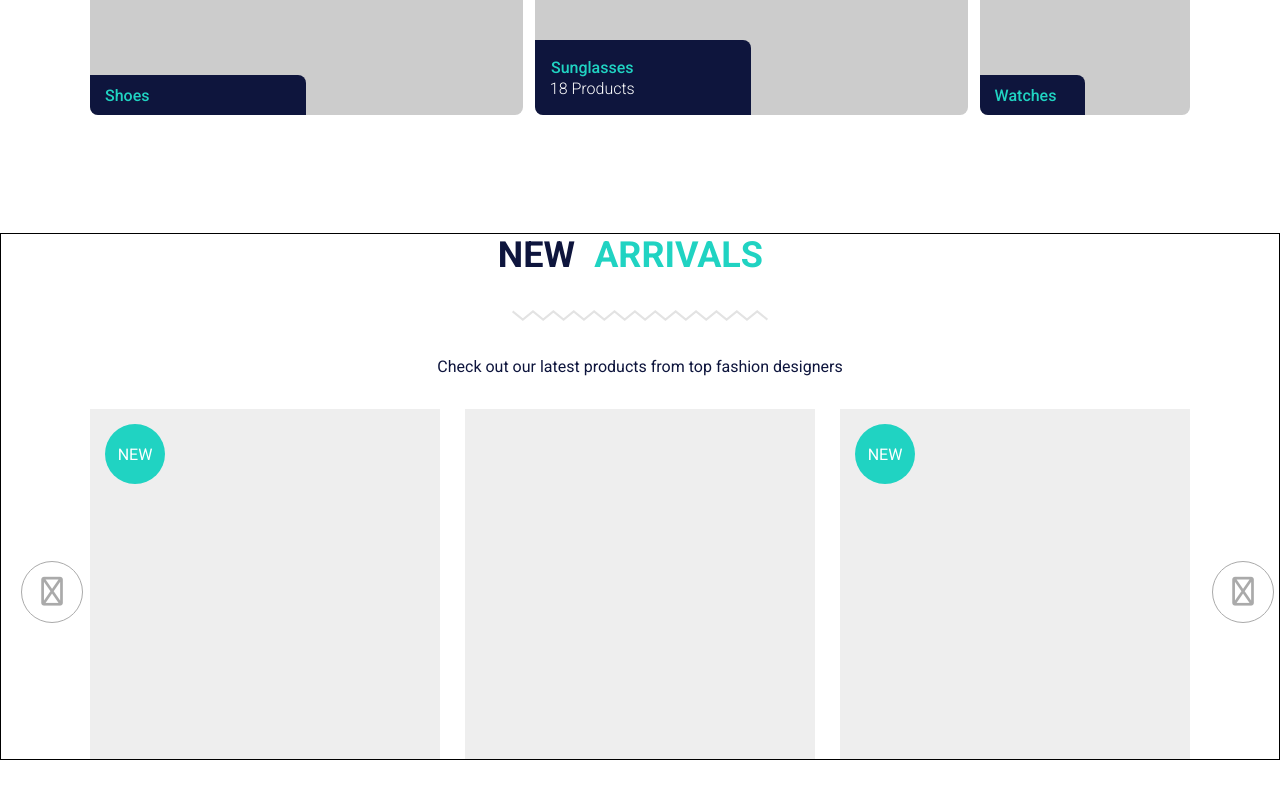
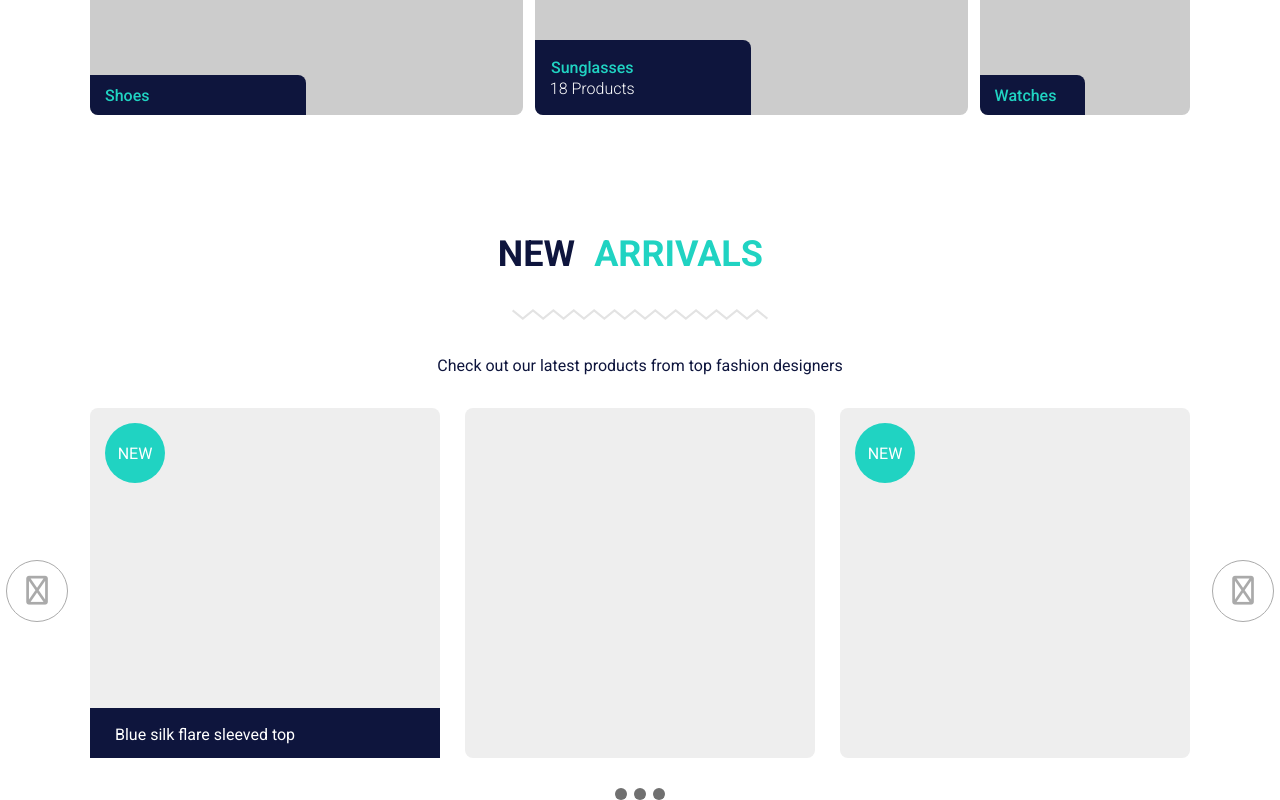
Before and after one commit to ScrumWin21/ScrumFrontEnd, a React (Create React App) app: page / in a window 1280 px wide. Shown: the part 1744-2544 px from the top of the page. Before the commit the page ends 2504 px from the top, so only its background shows below. Built offline with nearby package versions, Linux system fonts and the light colour scheme.

Commit message:
back and front components added, carousel counter added

```diff
--- a/css/App.css
+++ b/css/App.css
@@ -371,7 +371,6 @@ p {
 }
 
 #home-showcase-four {
-  border: 1px solid black;
   text-align: center;
   margin-top: 118px;
   font-family: "Roboto", sans-serif;
@@ -404,6 +403,7 @@ p {
   height: 350px;
   background-color: #eeeeee;
   position: relative;
+  border-radius: 8px;
 }
 
 .newArrivals-cards {
@@ -413,6 +413,28 @@ p {
   margin-left: auto;
   margin-right: auto;
   align-items: center;
+}
+
+#showcaseFour-card-bottom {
+  width: 100%;
+  height: 50px;
+  background-color: #0e153d;
+  position: absolute;
+  bottom: 0;
+}
+
+#showcaseFour-card-bottom p {
+  color: white;
+  float: left;
+  padding-left: 25px;
+  margin-top: 0;
+  padding-top: 15px;
+}
+
+.carousel-counter {
+  width: 50px;
+  justify-content: space-between;
+  margin-top: 30px;
 }
 
 #displayNew {
@@ -436,7 +458,6 @@ p {
   justify-content: center;
   align-items: center;
   border-radius: 50%;
-  margin-left: 15px;
   margin-top: 15px;
   cursor: pointer;
   transition: all ease 0.2s;
@@ -466,7 +487,6 @@ p {
   justify-content: center;
   align-items: center;
   border-radius: 50%;
-  margin-left: 15px;
   margin-top: 15px;
   cursor: pointer;
   transition: all ease 0.2s;
@@ -487,3 +507,10 @@ p {
   font-size: 1.8rem;
   font-weight: 200;
 }
+
+#carouselCircles {
+  width: 12px;
+  height: 12px;
+  background-color: #707070;
+  border-radius: 50%;
+}
--- a/scss/_homeShowcaseFour.scss
+++ b/scss/_homeShowcaseFour.scss
@@ -1,5 +1,4 @@
 #home-showcase-four {
-  border: 1px solid black;
   text-align: center;
   margin-top: 118px;
   font-family: $FontMain;
@@ -32,7 +31,7 @@
   height: 350px;
   background-color: $ProductBackground;
   position: relative;
-
+  border-radius: 8px;
 }
 
 .newArrivals-cards {
@@ -42,6 +41,25 @@
   margin-left: auto;
   margin-right: auto;
   align-items: center;
+}
 
+#showcaseFour-card-bottom {
+  width: 100%;
+  height: 50px;
+  background-color: $ThemeColorDarkBlue;
+  position: absolute;
+  bottom: 0;
+  p {
+    color: white;
+    float: left;
+    padding-left: 25px;
+    margin-top: 0;
+    padding-top: 15px;
+  }
+}
 
+.carousel-counter {
+    width: 50px;
+    justify-content: space-between;
+    margin-top: 30px;
 }
--- a/scss/smallFeatures/_backArrow.scss
+++ b/scss/smallFeatures/_backArrow.scss
@@ -1,13 +1,11 @@
 #back-arrow {
   width: 60px;
   height: 60px;
-    // background-color: $ThemeColorTeal;
   border: 1px solid #aaaaaa;
   display: flex;
   justify-content: center;
   align-items: center;
   border-radius: 50%;
-    margin-left: 15px;
   margin-top: 15px;
   cursor: pointer;
   transition: all ease 0.2s;
--- /dev/null
+++ b/scss/smallFeatures/_carouselCircles.scss
@@ -0,0 +1,6 @@
+#carouselCircles {
+    width: 12px;
+    height: 12px;
+    background-color: #707070;
+    border-radius: 50%;
+}
--- a/scss/smallFeatures/_forwardArrow.scss
+++ b/scss/smallFeatures/_forwardArrow.scss
@@ -1,13 +1,11 @@
 #forward-arrow {
   width: 60px;
   height: 60px;
-  // background-color: $ThemeColorTeal;
   border: 1px solid #aaaaaa;
   display: flex;
   justify-content: center;
   align-items: center;
   border-radius: 50%;
-  margin-left: 15px;
   margin-top: 15px;
   cursor: pointer;
   transition: all ease 0.2s;
--- a/scss/smallFeatures/_smallFeatures.scss
+++ b/scss/smallFeatures/_smallFeatures.scss
@@ -1,5 +1,6 @@
 @import "./displayNew";
 @import "./backArrow";
 @import "./forwardArrow";
+@import "./carouselCircles";
 
 // Import all small features first into this file
--- a/src/components/index/homeShowcaseFour.js
+++ b/src/components/index/homeShowcaseFour.js
@@ -3,6 +3,7 @@ import sqiggleLine from "../../images/homeImages/sqiggleLine.svg";
 import { DisplayNew } from "../shared/smallFeatures/DisplayNew";
 import { BackArrow } from "../shared/smallFeatures/BackArrow";
 import { ForwardArrow } from "../shared/smallFeatures/ForwardArrow";
+import { CarouselCircles } from "../shared/smallFeatures/CarouselCircles";
 
 export const HomeShowcaseFour = () => {
   return (
@@ -24,6 +25,9 @@ export const HomeShowcaseFour = () => {
             >
               <div className="product-card-regular">
                 <DisplayNew />
+                <div id="showcaseFour-card-bottom">
+                  <p>Blue silk flare sleeved top</p>
+                </div>
               </div>
               <div className="product-card-regular"></div>
               <div className="product-card-regular">
@@ -34,6 +38,11 @@ export const HomeShowcaseFour = () => {
           </div>
         </div>
       </div>
+      <div className="ContainerRegular flex carousel-counter margin-lr-auto">
+        <CarouselCircles />
+        <CarouselCircles />
+        <CarouselCircles />
+      </div>
     </>
   );
 };
--- /dev/null
+++ b/src/components/shared/smallFeatures/CarouselCircles.js
@@ -0,0 +1,9 @@
+import React from "react";
+
+export const CarouselCircles = () => {
+  return (
+    <>
+      <div id="carouselCircles"></div>
+    </>
+  );
+};
```
Also changed, not shown: scss/_homeShowcaseOne.scss (line endings or trailing spaces). Lines whose indentation alone changed are shown as unchanged.
